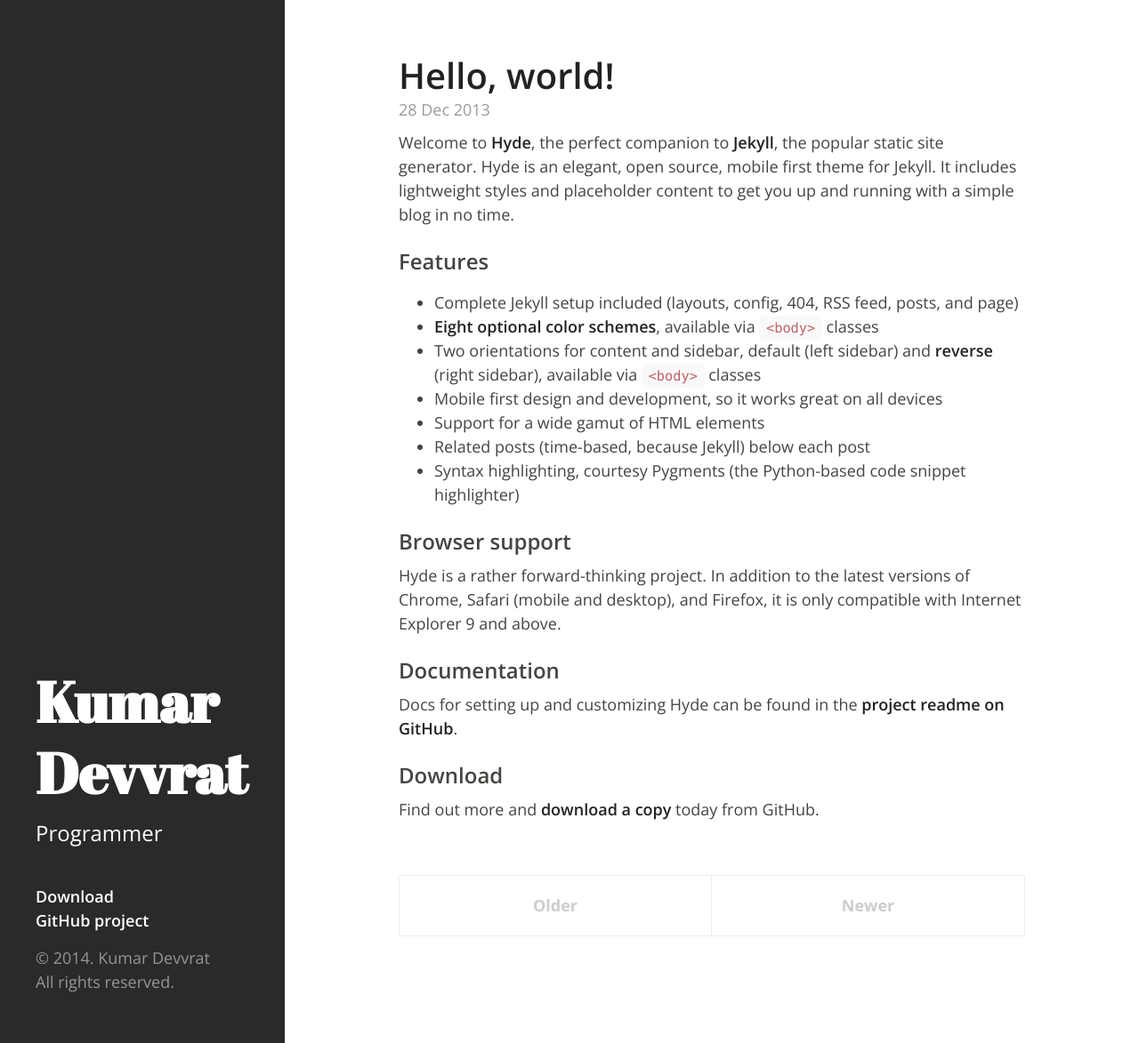
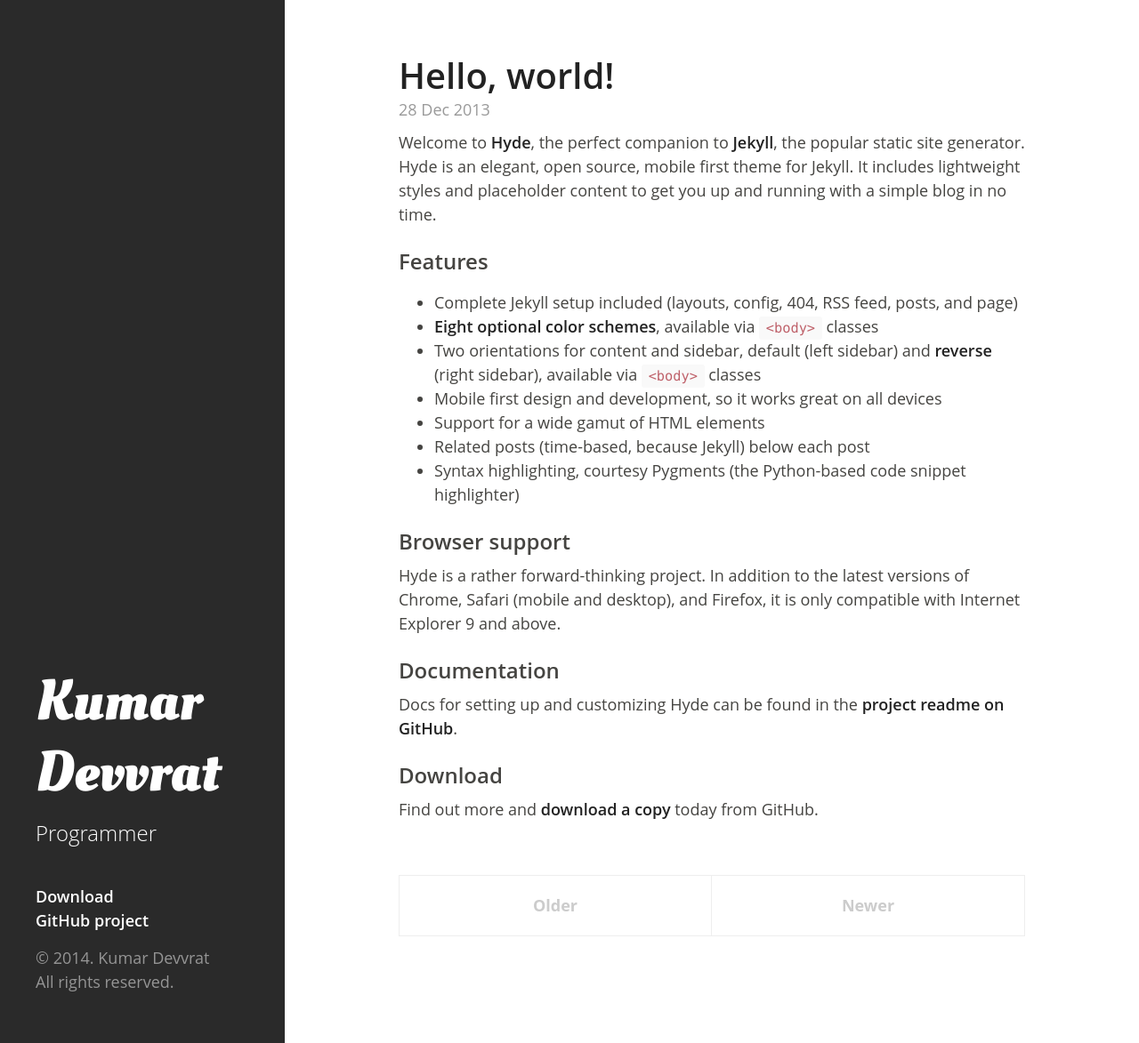
Before and after one commit to KumarDevvrat/kumardevvrat.github.io, a Jekyll site: the page built from index.html, in a window 1280 px wide and 1173 px high. Shown: the whole window at 89% size. Built offline with Jekyll 4.4.1, drawn with Linux system fonts in a browser that asks for light colours; Markdown is read by kramdown in place of the engine named in the settings; the list of posts is cut into pages by our own code.

Commit message:
Change font to oleo script

```diff
--- a/_includes/head.html
+++ b/_includes/head.html
@@ -11,7 +11,6 @@
   <!-- CSS -->
   <link rel="stylesheet" href="/public/css/hyde.css">
   <link rel="stylesheet" href="/public/css/syntax.css">
-  <link rel="stylesheet" href="http://fonts.googleapis.com/css?family=Open+Sans:300,400italic,400,600,700|Abril+Fatface">
   <link href="//fonts.googleapis.com/css?family=Oleo+Script:400,700" rel="stylesheet" type="text/css">
 
   <!-- Icons -->
--- a/public/css/hyde.css
+++ b/public/css/hyde.css
@@ -235,7 +235,7 @@
 /* Masthead content */
 .masthead h1 {
   margin-top: 0;
-  font-family: "Abril Fatface";
+  font-family: "Oleo Script";
 }
 .masthead .lead {
   margin-bottom: 0;
```
